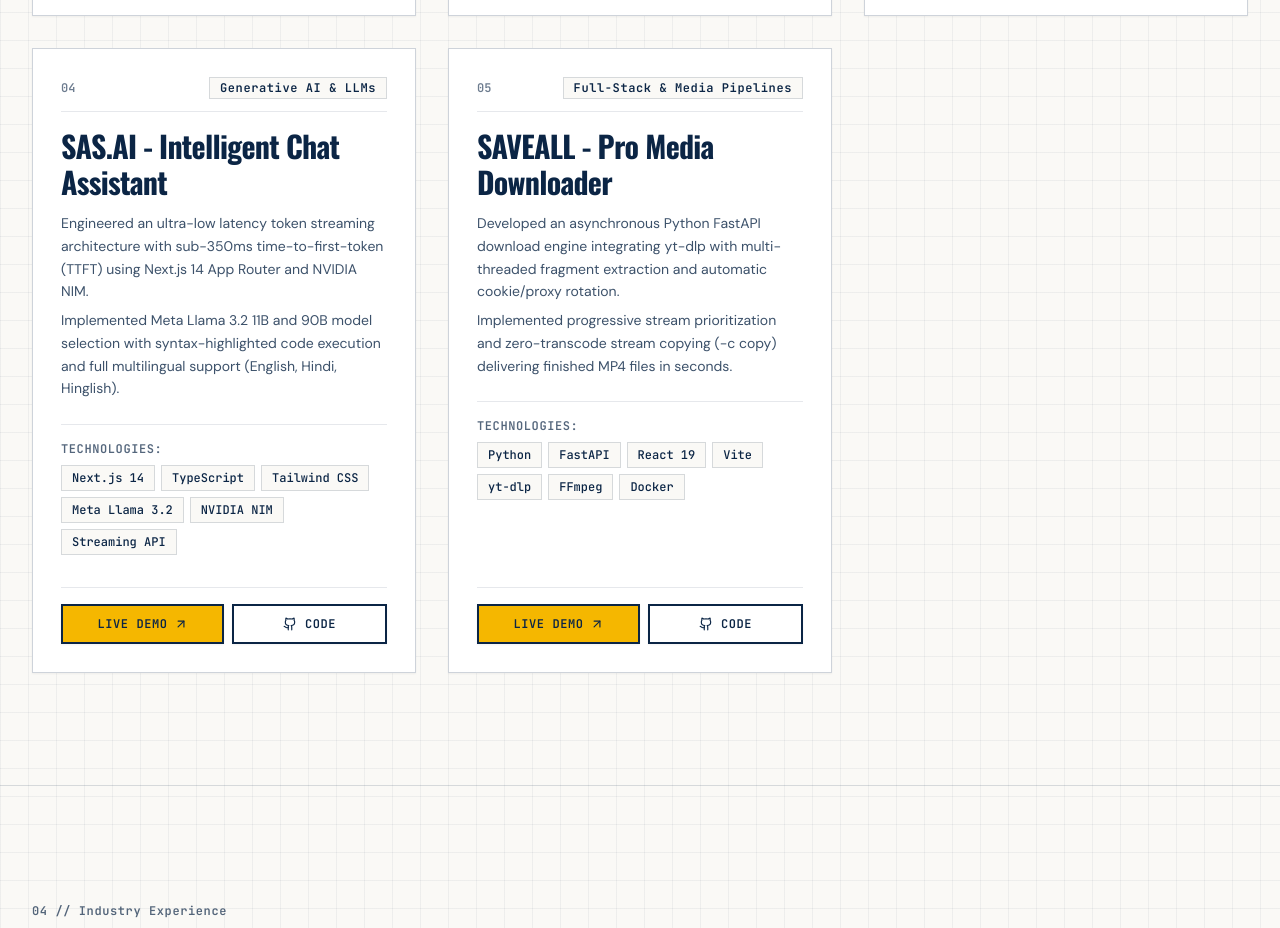
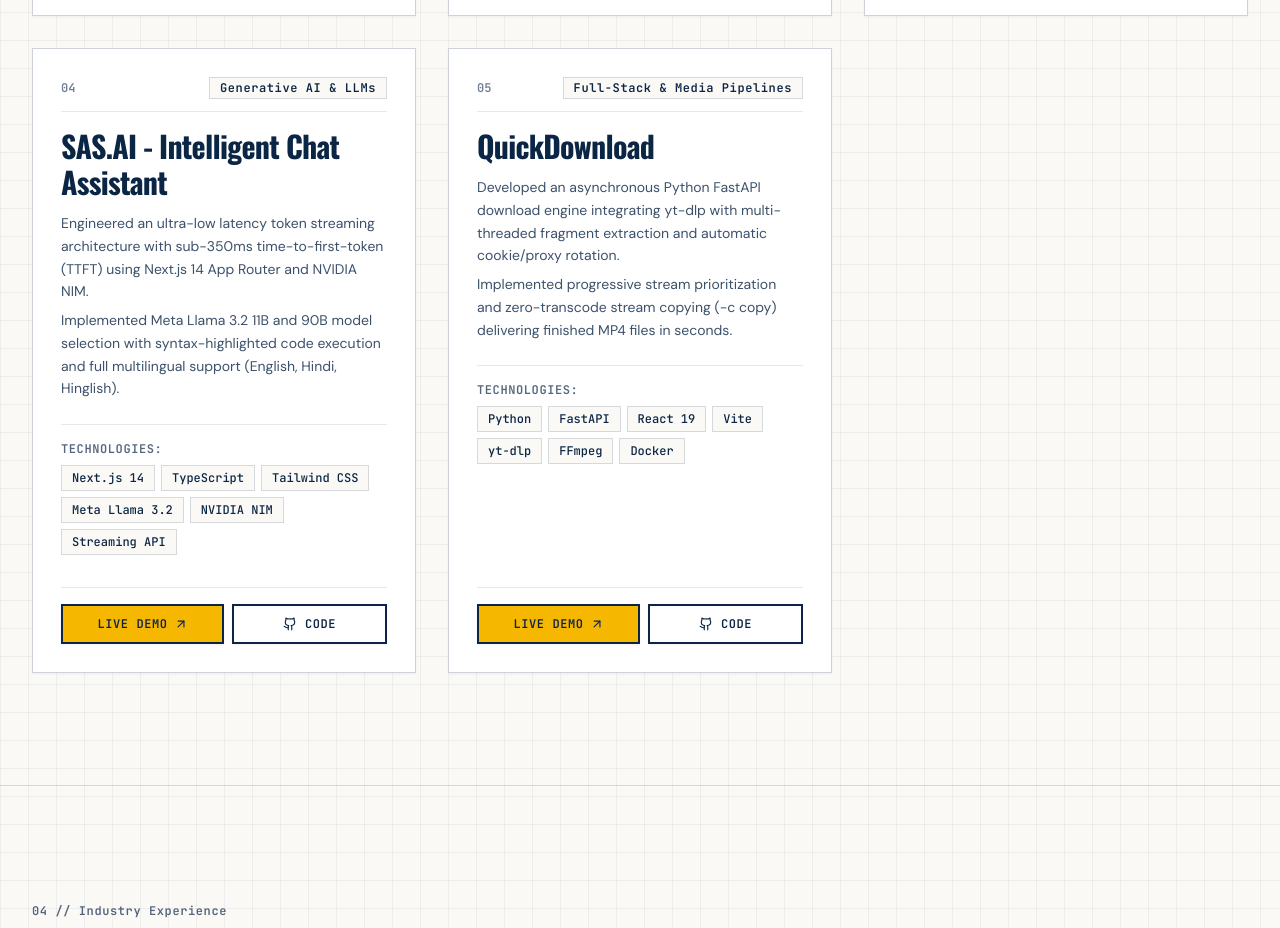
Before and after one commit to sashibitcode/My-Portfolio, a React (Vite) app: page / in a window 1280 px wide. Shown: the part 3880-4808 px from the top of the page. Built offline with nearby package versions, Linux system fonts and the light colour scheme.

Commit message:
fix(projects): rename SAVEALL to QuickDownload across all files and schemas

```diff
--- a/index.html
+++ b/index.html
@@ -197,7 +197,7 @@
       {
         "@type": "SoftwareApplication",
         "@id": "https://sashibitcode.vercel.app/#project-quickdownload",
-        "name": "SAVEALL - Pro Media Downloader",
+        "name": "QuickDownload - Media Downloader",
         "applicationCategory": "UtilitiesApplication",
         "operatingSystem": "Web, Cross-platform",
         "description": "Industrial-grade media extraction platform engineered with Python FastAPI and React 19, featuring progressive zero-transcode stream-copying, yt-dlp multi-fragment downloads, and anti-bot challenge bypass.",
@@ -231,7 +231,7 @@
             "name": "What projects has Shashikant Raj completed?",
             "acceptedAnswer": {
               "@type": "Answer",
-              "text": "His featured projects include: 1) SAS.AI (ChatGPT-style conversational assistant powered by Meta Llama 3.2 via NVIDIA NIM and Next.js 14); 2) SAVEALL (FastAPI & React 19 high-performance media downloader); 3) Ecommerce Sales Analysis ($2.29M sales, $286K net profit, 12.47% margin in Power BI); 4) IPL Cricket Analysis (ball-by-ball delivery analytics using SQL and Python); and 5) Covid-19 Global Pandemic Time-Series Analysis."
+              "text": "His featured projects include: 1) SAS.AI (ChatGPT-style conversational assistant powered by Meta Llama 3.2 via NVIDIA NIM and Next.js 14); 2) QuickDownload (FastAPI & React 19 high-performance media downloader); 3) Ecommerce Sales Analysis ($2.29M sales, $286K net profit, 12.47% margin in Power BI); 4) IPL Cricket Analysis (ball-by-ball delivery analytics using SQL and Python); and 5) Covid-19 Global Pandemic Time-Series Analysis."
             }
           },
           {
@@ -309,7 +309,7 @@
                 <td style="padding: 8px 12px; border: 1px solid #cbd5e1;">Sub-350ms TTFT / Live Token Streaming / 11B &amp; 90B Models</td>
               </tr>
               <tr>
-                <td style="padding: 8px 12px; border: 1px solid #cbd5e1;"><strong>SAVEALL - Pro Media Downloader</strong></td>
+                <td style="padding: 8px 12px; border: 1px solid #cbd5e1;"><strong>QuickDownload - Media Downloader</strong></td>
                 <td style="padding: 8px 12px; border: 1px solid #cbd5e1;">Python, FastAPI, React 19, yt-dlp</td>
                 <td style="padding: 8px 12px; border: 1px solid #cbd5e1;">Zero-Transcode Stream Copy / Multi-Threaded Extraction</td>
               </tr>
@@ -336,7 +336,7 @@
             <p style="margin: 4px 0;">Ultra-low latency streaming conversational assistant powered by Meta Llama 3.2 (11B &amp; 90B) via NVIDIA NIM and Next.js 14 App Router with persistent localStorage history and multilingual support.</p>
           </article>
           <article style="margin-bottom: 18px;">
-            <h3 style="font-size: 1.25rem; margin: 0 0 4px 0;"><a href="https://github.com/sashibitcode/quickdownload" style="color: #2563eb;">SAVEALL - Pro Media Downloader</a> (<a href="https://quick-d.vercel.app/" style="color: #16a34a;">Live Demo</a>)</h3>
+            <h3 style="font-size: 1.25rem; margin: 0 0 4px 0;"><a href="https://github.com/sashibitcode/quickdownload" style="color: #2563eb;">QuickDownload - Media Downloader</a> (<a href="https://quick-d.vercel.app/" style="color: #16a34a;">Live Demo</a>)</h3>
             <p style="margin: 4px 0;">High-performance media extraction platform built with Python FastAPI and React 19. Implements zero-transcode stream-copy multiplexing, yt-dlp multi-fragment engine, and anti-bot challenge bypass.</p>
           </article>
           <article style="margin-bottom: 18px;">
--- a/src/data/portfolioData.ts
+++ b/src/data/portfolioData.ts
@@ -261,7 +261,7 @@
     },
     {
       id: 'quickdownload',
-      title: 'SAVEALL - Pro Media Downloader',
+      title: 'QuickDownload',
       tagline: 'Ultra-fast, lossless full-stack media extraction pipeline for YouTube & Instagram',
       category: 'Full-Stack & Media Pipelines',
       accentColor: '#10B981',
```
Also changed, not shown: public/llms-full.txt, public/llms.txt.
